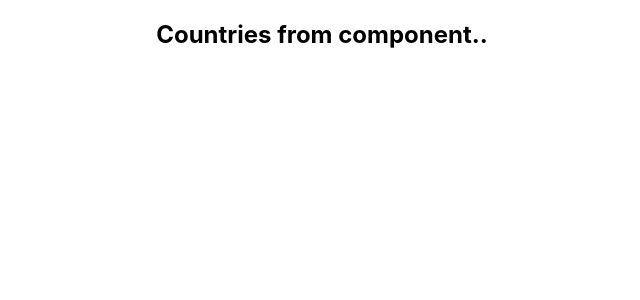
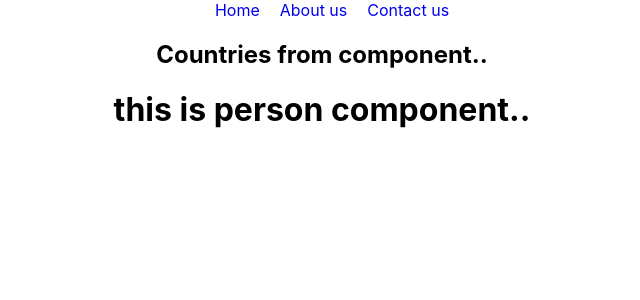
Before and after one commit to Sobuj54/module-48-simple-react-rest-countries, a React (Create React App) app: page / in a window 1280 px wide. Shown: the top 300 px of the page, without its empty margins (318-958 px from the left). Built offline with nearby package versions, Linux system fonts and the light colour scheme.

Commit message:
multiple component and js connection with css file

```diff
--- a/src/App.js
+++ b/src/App.js
@@ -3,11 +3,15 @@ import "./App.css";
 import { useEffect, useState } from "react";
 
 import Countries from "./components/Countries/Countries";
+import Person from "./components/Person/Person";
+import Header from "./components/Header/Header";
 
 function App() {
   return (
     <div className="App">
+      <Header></Header>
       <Countries></Countries>
+      <Person></Person>
       {/* <LoadCountries></LoadCountries> */}
     </div>
   );
--- /dev/null
+++ b/src/components/Header/Header.css
@@ -0,0 +1,4 @@
+div a{
+    text-decoration: none;
+    margin-left: 20px;
+}
--- /dev/null
+++ b/src/components/Header/Header.js
@@ -0,0 +1,14 @@
+import React from "react";
+import "./Header.css";
+
+const Header = () => {
+  return (
+    <div>
+      <a href="/home">Home</a>
+      <a href="/about">About us</a>
+      <a href="/contact">Contact us</a>
+    </div>
+  );
+};
+
+export default Header;
--- /dev/null
+++ b/src/components/Person/Person.js
@@ -0,0 +1,11 @@
+import React from "react";
+
+const Person = () => {
+  return (
+    <div>
+      <h1>this is person component..</h1>
+    </div>
+  );
+};
+
+export default Person;
```
Also changed, not shown: src/components/Person/Person.css (added).
